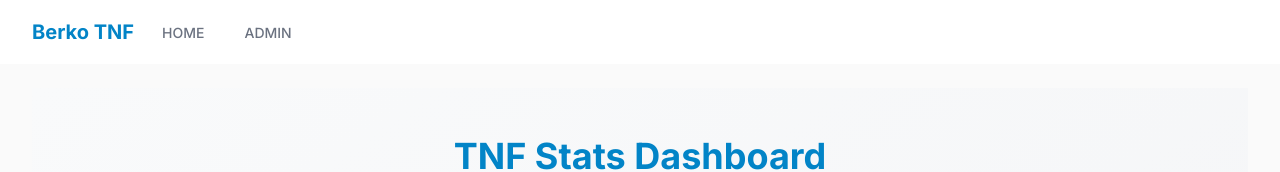
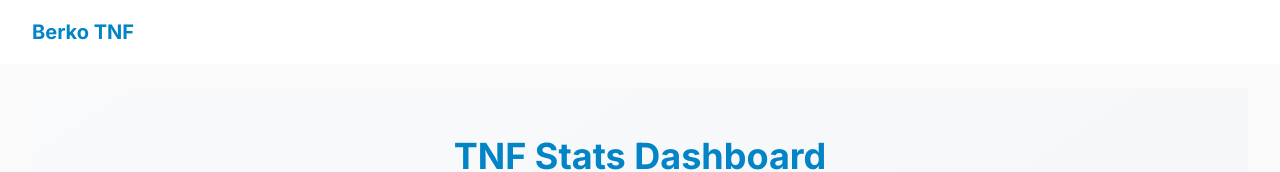
Before and after one commit to ianstrang2/berkoTNF, a Next.js app: page / in a window 1280 px wide. Shown: the top 172 px of the page. Built offline with nearby package versions, Linux system fonts and the light colour scheme.

Commit message:
removed menu

```diff
--- a/src/app/layout.js
+++ b/src/app/layout.js
@@ -1,5 +1,4 @@
 import "./globals.css";
-import Navigation from "@/components/Navigation";
 
 export const metadata = {
   title: "Berko TNF Stats",
@@ -25,22 +24,7 @@ export default function RootLayout({ children }) {
                       Berko TNF
                     </a>
                   </div>
-                  <div className="hidden sm:ml-6 sm:flex sm:space-x-8">
-                    <a
-                      href="/"
-                      className="border-transparent text-gray-500 hover:border-primary-500 hover:text-primary-600 inline-flex items-center px-1 pt-1 border-b-2 text-sm font-medium"
-                    >
-                      HOME
-                    </a>
-                    <a
-                      href="/admin"
-                      className="border-transparent text-gray-500 hover:border-primary-500 hover:text-primary-600 inline-flex items-center px-1 pt-1 border-b-2 text-sm font-medium"
-                    >
-                      ADMIN
-                    </a>
-                  </div>
                 </div>
-                <Navigation />
               </div>
             </div>
           </nav>
--- a/src/components/Navigation.js
+++ /dev/null
@@ -1,51 +0,0 @@
-'use client';
-
-import { useState } from 'react';
-
-export default function Navigation() {
-  const [isMobileMenuOpen, setIsMobileMenuOpen] = useState(false);
-
-  return (
-    <>
-      {/* Mobile menu button */}
-      <div className="flex items-center sm:hidden">
-        <button
-          type="button"
-          className="inline-flex items-center justify-center rounded-md p-2 text-neutral-400 hover:bg-neutral-100 hover:text-neutral-500"
-          onClick={() => setIsMobileMenuOpen(!isMobileMenuOpen)}
-          aria-controls="mobile-menu"
-          aria-expanded={isMobileMenuOpen}
-        >
-          <span className="sr-only">Open main menu</span>
-          {isMobileMenuOpen ? (
-            <svg className="h-6 w-6" fill="none" viewBox="0 0 24 24" strokeWidth="1.5" stroke="currentColor">
-              <path strokeLinecap="round" strokeLinejoin="round" d="M6 18L18 6M6 6l12 12" />
-            </svg>
-          ) : (
-            <svg className="h-6 w-6" fill="none" viewBox="0 0 24 24" strokeWidth="1.5" stroke="currentColor">
-              <path strokeLinecap="round" strokeLinejoin="round" d="M3.75 6.75h16.5M3.75 12h16.5m-16.5 5.25h16.5" />
-            </svg>
-          )}
-        </button>
-      </div>
-
-      {/* Mobile menu, show/hide based on menu state */}
-      <div className={`${isMobileMenuOpen ? '' : 'hidden'} sm:hidden`} id="mobile-menu">
-        <div className="space-y-1 pb-3 pt-2">
-          <a
-            href="/"
-            className="block px-3 py-2 text-base font-medium text-neutral-600 hover:bg-neutral-100 hover:text-primary-600"
-          >
-            HOME
-          </a>
-          <a
-            href="/admin"
-            className="block px-3 py-2 text-base font-medium text-neutral-600 hover:bg-neutral-100 hover:text-primary-600"
-          >
-            ADMIN
-          </a>
-        </div>
-      </div>
-    </>
-  );
-}
```
